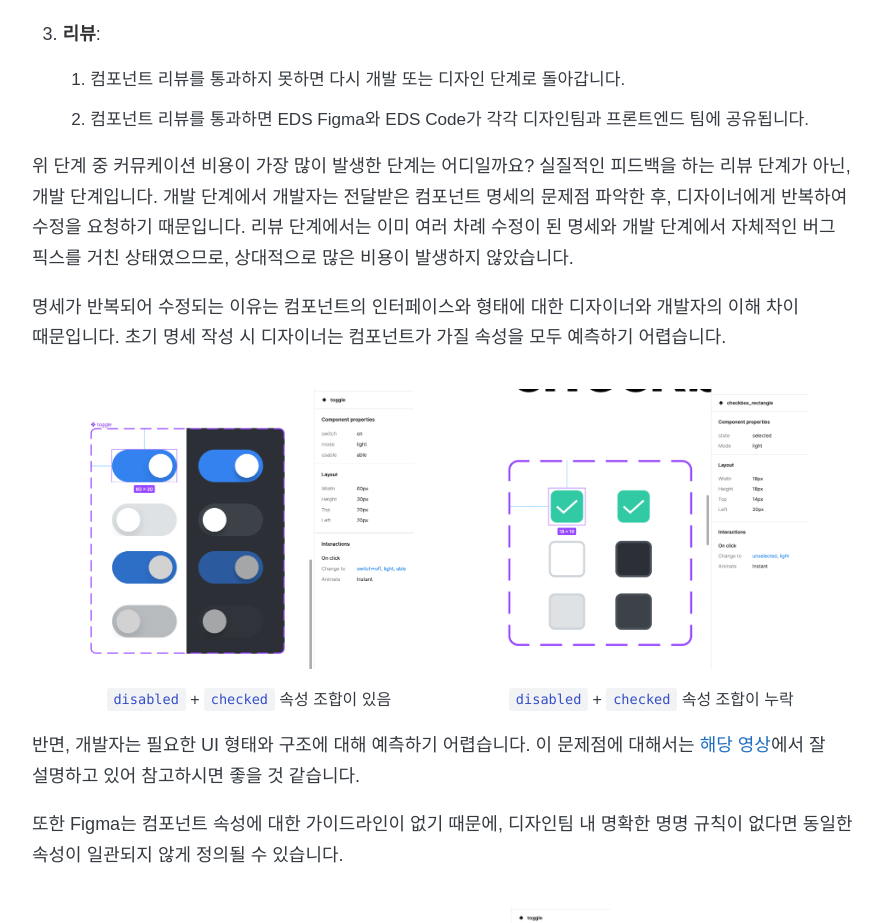
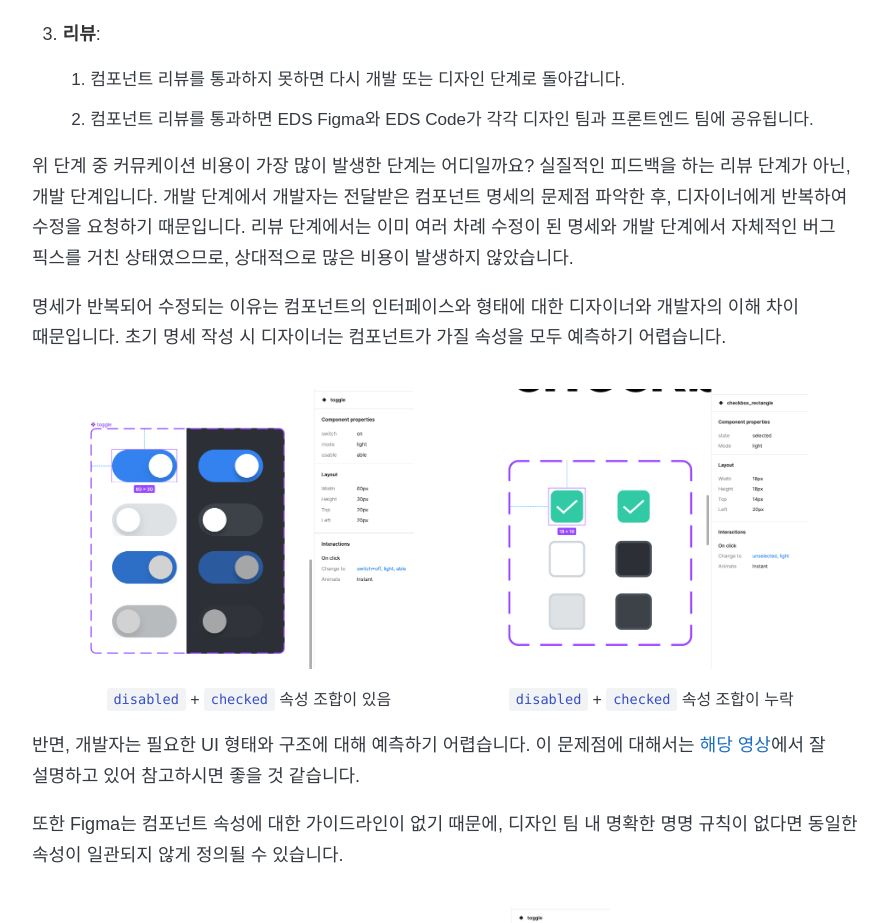
Before and after one commit to 8percent/8percent.github.io, a Jekyll site: the page built from _posts/2024-07-15-frontend-eds-improvement.md, in a window 1280 px wide and 1400 px high, scrolled down 1515 px. Shown: the part 150-1073 px from the top of the window, without its empty margins (194-1080 px from the left). Built offline with Jekyll 4.4.1, drawn with Linux system fonts in a browser that asks for light colours; some web fonts are replaced; some of the changed text lies outside the part shown.

Commit message:
FIX: 띄어쓰기 수정

```diff
--- a/_posts/2024-07-15-frontend-eds-improvement.md
+++ b/_posts/2024-07-15-frontend-eds-improvement.md
@@ -8,7 +8,7 @@
 description: 디자인 시스템과 개발 및 적용 과정의 문제점 분석과 Figma Plugin API를 활용한 도구 소개
 ---
 
-안녕하세요, 에잇퍼센트 Web Frontend팀의 김민정입니다. 프론트엔드 팀은 사내 EDS(Eight Design System)를 적용한 웹 서비스를 효율적으로 구현하기 위해 팀 내 UI 라이브러리인 `eds-wc`를 제공하고 있습니다. 디자인 팀과 프론트엔드 팀이 협업하여 디자인 시스템을 구현하는 과정에서는 고려할 사항이 매우 많습니다. 특히, 명세에 대해 디자이너와 개발자 간 이해의 차이로 인한 반복적인 커뮤니케이션은 대부분 경험하였을 것입니다. 또한 UI 라이브러리와 디자인이 완벽히 일치하지 않는 문제는 한 측에서 노력해서 해결되기 어렵습니다.
+안녕하세요, 에잇퍼센트 Web Frontend 팀의 김민정입니다. 프론트엔드 팀은 사내 EDS(Eight Design System)를 적용한 웹 서비스를 효율적으로 구현하기 위해 팀 내 UI 라이브러리인 `eds-wc`를 제공하고 있습니다. 디자인 팀과 프론트엔드 팀이 협업하여 디자인 시스템을 구현하는 과정에서는 고려할 사항이 매우 많습니다. 특히, 명세에 대해 디자이너와 개발자 간 이해의 차이로 인한 반복적인 커뮤니케이션은 대부분 경험하였을 것입니다. 또한 UI 라이브러리와 디자인이 완벽히 일치하지 않는 문제는 한 측에서 노력해서 해결되기 어렵습니다.
 
 이 글에서는 디자인 시스템의 개발 단계와 서비스 개발 단계에서 발생하는 구체적인 문제점을 분석하고, 이를 해결하기 위한 개선 방안을 공유합니다. 디자인 시스템의 핵심 구성 요소인 디자인 시스템 Figma 컴포넌트 라이브러리와 코드 UI 라이브러리 역할을 중심으로 문제점을 파악합니다. 또한, Figma Plugin API를 활용하여 디자인과 개발 간의 간극을 줄이고, 효율적인 워크플로우를 구현하기 위한 도구들을 소개합니다.
 
@@ -41,7 +41,7 @@
 3. **리뷰**:
 
    1. 컴포넌트 리뷰를 통과하지 못하면 다시 개발 또는 디자인 단계로 돌아갑니다.
-   2. 컴포넌트 리뷰를 통과하면 EDS Figma와 EDS Code가 각각 디자인팀과 프론트엔드 팀에 공유됩니다.
+   2. 컴포넌트 리뷰를 통과하면 EDS Figma와 EDS Code가 각각 디자인 팀과 프론트엔드 팀에 공유됩니다.
 
 위 단계 중 커뮤케이션 비용이 가장 많이 발생한 단계는 어디일까요? 실질적인 피드백을 하는 리뷰 단계가 아닌, 개발 단계입니다. 개발 단계에서 개발자는 전달받은 컴포넌트 명세의 문제점 파악한 후, 디자이너에게 반복하여 수정을 요청하기 때문입니다. 리뷰 단계에서는 이미 여러 차례 수정이 된 명세와 개발 단계에서 자체적인 버그 픽스를 거친 상태였으므로, 상대적으로 많은 비용이 발생하지 않았습니다.
 
@@ -64,7 +64,7 @@
 
 반면, 개발자는 필요한 UI 형태와 구조에 대해 예측하기 어렵습니다. 이 문제점에 대해서는 [해당 영상](https://www.youtube.com/watch?v=obQvttzgSzY)에서 잘 설명하고 있어 참고하시면 좋을 것 같습니다.
 
-또한 Figma는 컴포넌트 속성에 대한 가이드라인이 없기 때문에, 디자인팀 내 명확한 명명 규칙이 없다면 동일한 속성이 일관되지 않게 정의될 수 있습니다.
+또한 Figma는 컴포넌트 속성에 대한 가이드라인이 없기 때문에, 디자인 팀 내 명확한 명명 규칙이 없다면 동일한 속성이 일관되지 않게 정의될 수 있습니다.
 
 <div style="display: flex; justify-content: center; flex-wrap: wrap;">
   <figure>
```
